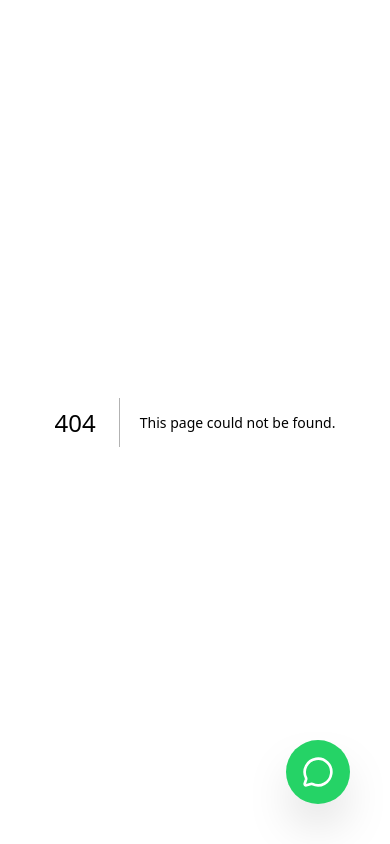
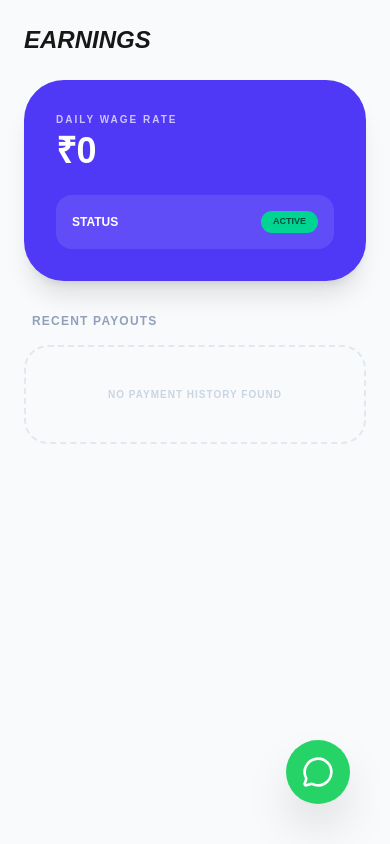
Before and after one commit to floormistri-code/floormistri-web, a Next.js app: page /mobile/payments in a window 390 px wide. Before the commit this address had no page. Built offline with nearby package versions, Linux system fonts and the light colour scheme; no server answers; the database is empty.

Commit message:
Phase 3: Deploying missing mobile pages

```diff
--- /dev/null
+++ b/app/mobile/payments/page.tsx
@@ -0,0 +1,44 @@
+'use client'
+
+import { useState, useEffect } from 'react'
+import { supabase } from '@/lib/supabase'
+
+export default function PaymentsPage() {
+  const [profile, setProfile] = useState<any>(null)
+
+  useEffect(() => {
+    const fetchPaymentInfo = async () => {
+      const id = localStorage.getItem('craftsman_id')
+      const { data } = await supabase
+        .from('craftsmen')
+        .select('name, daily_rate, status')
+        .eq('id', id)
+        .single()
+      if (data) setProfile(data)
+    }
+    fetchPaymentInfo()
+  }, [])
+
+  return (
+    <div className="p-6">
+      <h1 className="text-2xl font-black italic uppercase mb-6">Earnings</h1>
+
+      {/* Summary Card */}
+      <div className="bg-indigo-600 rounded-[2.5rem] p-8 text-white shadow-xl mb-8">
+        <p className="text-[10px] font-bold uppercase tracking-[0.2em] opacity-70">Daily Wage Rate</p>
+        <h2 className="text-4xl font-black mt-1">₹{profile?.daily_rate || '0'}</h2>
+        <div className="mt-6 flex justify-between items-center bg-white/10 p-4 rounded-2xl">
+          <span className="text-xs font-bold uppercase">Status</span>
+          <span className="bg-emerald-400 text-emerald-900 text-[9px] font-black px-3 py-1 rounded-full uppercase">
+            {profile?.status || 'Active'}
+          </span>
+        </div>
+      </div>
+
+      <h3 className="text-xs font-black text-slate-400 uppercase tracking-widest mb-4 ml-2">Recent Payouts</h3>
+      <div className="bg-slate-50 border-2 border-dashed border-slate-200 rounded-3xl p-10 text-center">
+        <p className="text-slate-300 font-bold uppercase text-[10px] tracking-widest">No payment history found</p>
+      </div>
+    </div>
+  )
+}
--- /dev/null
+++ b/app/mobile/photos/page.tsx
@@ -0,0 +1,14 @@
+'use client'
+
+export default function PhotosPage() {
+  return (
+    <div className="p-6">
+      <h1 className="text-2xl font-black italic uppercase mb-6">Site Photos</h1>
+      <div className="aspect-square w-full bg-slate-50 border-2 border-dashed border-slate-200 rounded-[3rem] flex flex-col items-center justify-center gap-4">
+        <div className="w-16 h-16 bg-indigo-600 rounded-full flex items-center justify-center text-white text-2xl shadow-lg">📸</div>
+        <p className="text-slate-400 font-black uppercase text-[10px] tracking-widest">Tap to capture work</p>
+      </div>
+      <button className="w-full bg-slate-900 text-white py-6 rounded-[2rem] mt-8 font-black uppercase tracking-widest">Upload from Gallery</button>
+    </div>
+  )
+}
--- /dev/null
+++ b/app/mobile/tasks/page.tsx
@@ -0,0 +1,38 @@
+'use client'
+
+import { useState, useEffect } from 'react'
+import { supabase } from '@/lib/supabase'
+
+export default function TasksPage() {
+  const [tasks, setTasks] = useState<any[]>([])
+
+  useEffect(() => {
+    const fetchTasks = async () => {
+      const id = localStorage.getItem('craftsman_id')
+      const { data } = await supabase
+        .from('daily_tasks')
+        .select('*')
+        .eq('craftsman_id', id)
+      if (data) setTasks(data)
+    }
+    fetchTasks()
+  }, [])
+
+  return (
+    <div className="p-6">
+      <h1 className="text-2xl font-black italic uppercase mb-6">Your Tasks</h1>
+      {tasks.length === 0 ? (
+        <div className="bg-slate-50 border-2 border-dashed border-slate-200 rounded-3xl p-10 text-center">
+          <p className="text-slate-400 font-bold uppercase text-xs tracking-widest">No tasks assigned yet</p>
+        </div>
+      ) : (
+        tasks.map(task => (
+          <div key={task.id} className="bg-white border border-slate-100 p-4 rounded-2xl mb-4 shadow-sm">
+            <p className="font-bold text-slate-900">{task.task_description}</p>
+            <p className="text-[10px] text-slate-400 uppercase mt-1">Status: {task.status}</p>
+          </div>
+        ))
+      )}
+    </div>
+  )
+}
```
